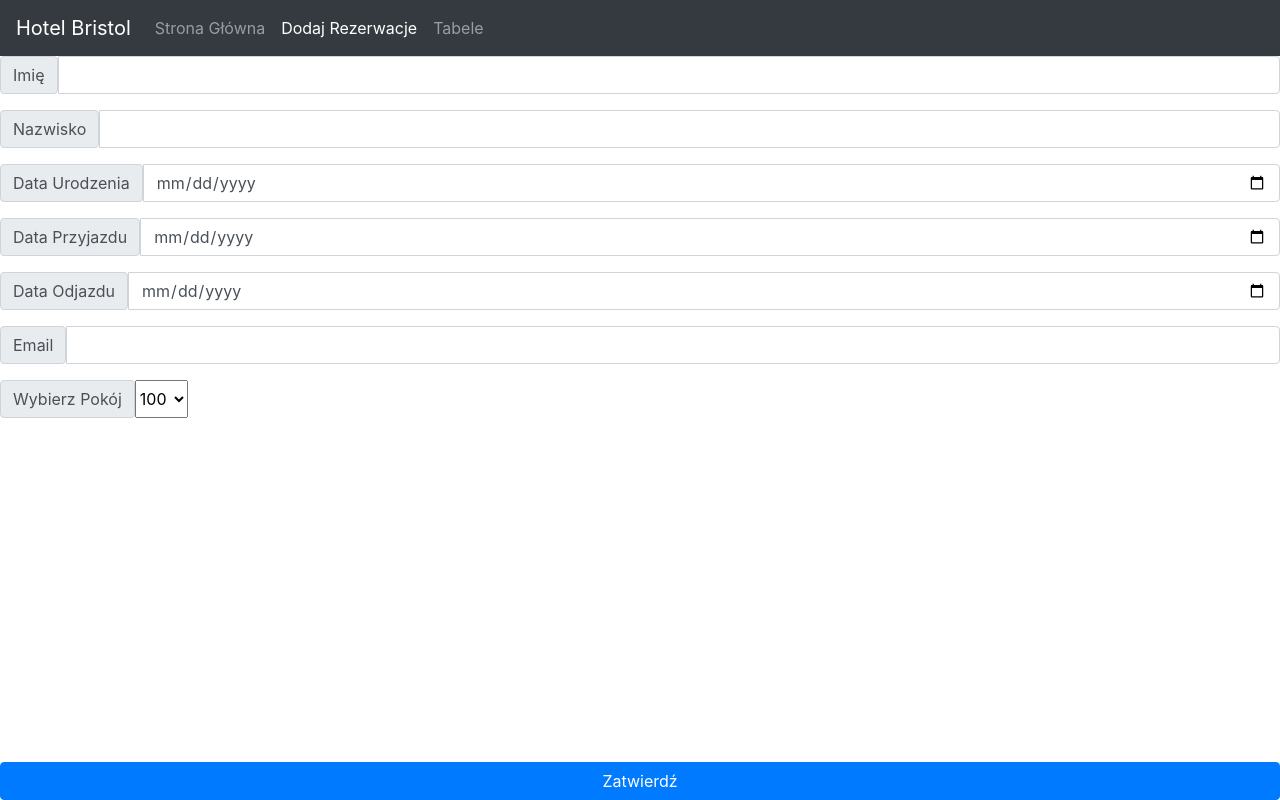
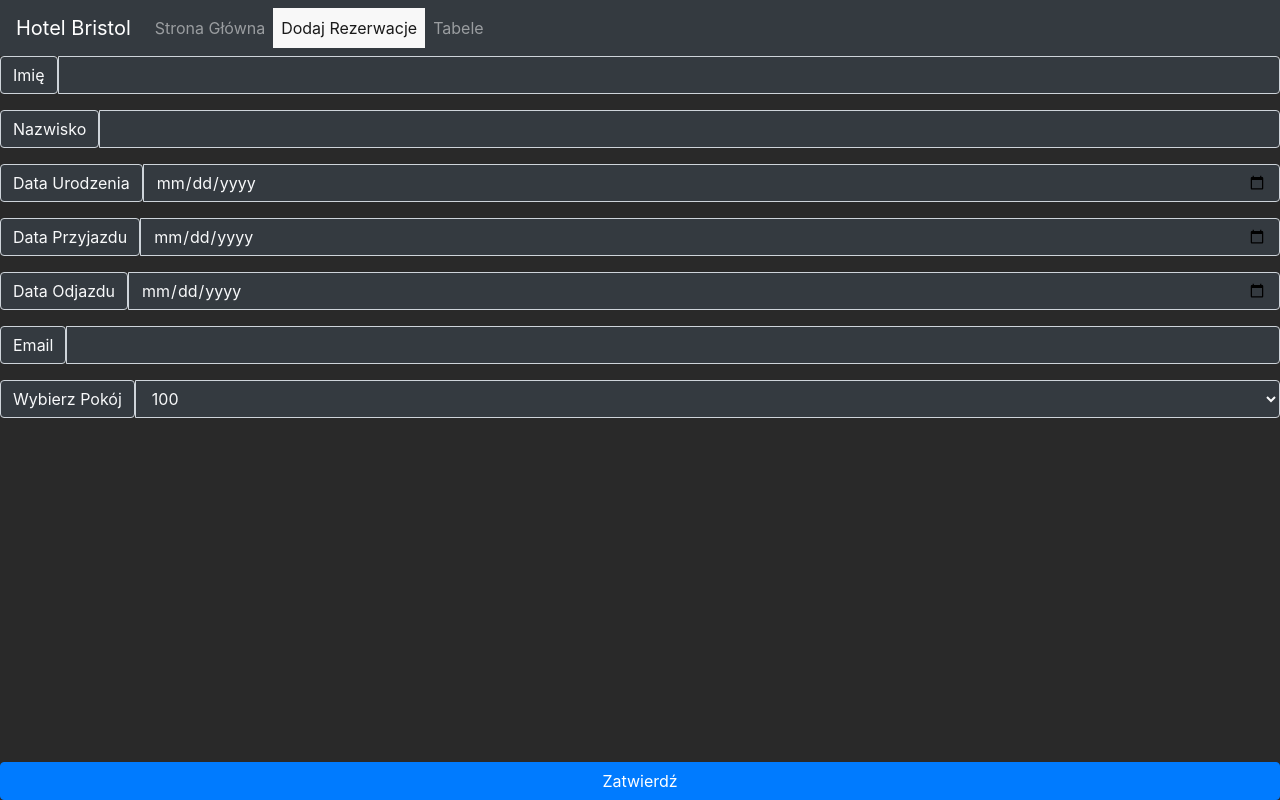
Before and after one commit to Sienkol/Projekt-Aplikacji-Rezerwacyjnej, a Flask app: page /orders in a window 1280 px wide. Run offline with Flask 3, Linux system fonts and the light colour scheme.

```diff
--- a/app.py
+++ b/app.py
@@ -96,7 +96,8 @@ def obecne_rezerwacje():
             room_number=reservation.room_number,
         )
         db.session.add(previous_reservation)
-        db.session.commit()
+    reservations.query.filter(reservations.departure_date < dzisiaj).delete()
+    db.session.commit()
 
     return render_template(
         "obecne_rezerwacje.html", obecne_rezerwacje=obecne_rezerwacje
@@ -117,7 +118,6 @@ def sikuel():
         departure_date = request.form["departure_date"]
         email = request.form["email"]
         room_number = request.form["room_number"]
-
         # Create and add the new Guest to the database
         new_guest = guests(
             first_name=name,
@@ -133,6 +133,7 @@ def sikuel():
             departure_date=departure_date,
             guest_id=new_guest.guest_id,
         )
+
         db.session.add(new_reservation)
         db.session.commit()
 
--- a/templates/base.html
+++ b/templates/base.html
@@ -3,6 +3,35 @@
 <head>
     <link rel="stylesheet" href="https://cdn.jsdelivr.net/npm/bootstrap@4.3.1/dist/css/bootstrap.min.css"
         integrity="sha384-ggOyR0iXCbMQv3Xipma34MD+dH/1fQ784/j6cY/iJTQUOhcWr7x9JvoRxT2MZw1T" crossorigin="anonymous">
+
+    <!-- Dodajmy motyw ciemny z Bootstrapa -->
+    <link rel="stylesheet" href="https://cdn.jsdelivr.net/npm/bootstrap@4.3.1/dist/css/bootstrap.min.css"
+        integrity="sha384-ggOyR0iXCbMQv3Xipma34MD+dH/1fQ784/j6cY/iJTQUOhcWr7x9JvoRxT2MZw1T" crossorigin="anonymous">
+    <style>
+        /* Stylowanie motywu ciemnego */
+        body {
+            background-color: #292929;
+            color: #f8f8f8;
+        }
+
+        .navbar {
+            background-color: #1a1a1a;
+        }
+
+        .navbar .nav-link {
+            color: #f8f8f8;
+        }
+
+        .navbar .nav-link:hover {
+            color: #f8f8f8;
+            background-color: #444444;
+        }
+
+        .navbar .nav-item.active .nav-link {
+            color: #1a1a1a;
+            background-color: #f8f8f8;
+        }
+    </style>
 
     <title>{% block title %}{% endblock %}</title>
 </head>
@@ -33,6 +62,9 @@
     {% block content %}
     {% endblock %}
 
+</body>
+
+</html>
 
 
 </body>
--- a/templates/orders.html
+++ b/templates/orders.html
@@ -3,46 +3,45 @@
 {% block content %}
 <form action="{{url_for('sikuel')}}" method="POST">
 
-    <div class="input-group mb-3 ">
-        <span class="input-group-text" id="basic-addon1">Imię</span>
-        <input type="text" name="name" class="form-control" placeholder="" aria-label="Imię"
-            aria-describedby="basic-addon1">
-    </div>
-
-
     <div class="input-group mb-3">
-        <span class="input-group-text" id="basic-addon1">Nazwisko</span>
-        <input type="text" name="surname" class="form-control" placeholder="" aria-label="Nazwisko"
+        <span class="input-group-text bg-dark text-light" id="basic-addon1">Imię</span>
+        <input type="text" name="name" class="form-control bg-dark text-light" placeholder="" aria-label="Imię"
             aria-describedby="basic-addon1">
     </div>
 
     <div class="input-group mb-3">
-        <span class="input-group-text" id="basic-addon1">Data Urodzenia</span>
-        <input type="date" name="birth_date" data-format="YYYY-MM-DD" class="form-control" placeholder="Data Urodzenia"
-            aria-label="Data Urodzenia" aria-describedby="basic-addon1">
+        <span class="input-group-text bg-dark text-light" id="basic-addon1">Nazwisko</span>
+        <input type="text" name="surname" class="form-control bg-dark text-light" placeholder="" aria-label="Nazwisko"
+            aria-describedby="basic-addon1">
     </div>
 
     <div class="input-group mb-3">
-        <span class="input-group-text" id="basic-addon1">Data Przyjazdu</span>
-        <input type="date" name="arrival_date" data-format="YYYY-MM-DD" class="form-control"
+        <span class="input-group-text bg-dark text-light" id="basic-addon1">Data Urodzenia</span>
+        <input type="date" name="birth_date" data-format="YYYY-MM-DD" class="form-control bg-dark text-light"
+            placeholder="Data Urodzenia" aria-label="Data Urodzenia" aria-describedby="basic-addon1">
+    </div>
+
+    <div class="input-group mb-3">
+        <span class="input-group-text bg-dark text-light" id="basic-addon1">Data Przyjazdu</span>
+        <input type="date" name="arrival_date" data-format="YYYY-MM-DD" class="form-control bg-dark text-light"
             placeholder="Data Przyjazdu" aria-label="Data Przyjazdu" aria-describedby="basic-addon1">
     </div>
 
     <div class="input-group mb-3">
-        <span class="input-group-text" id="basic-addon1">Data Odjazdu</span>
-        <input type="date" name="departure_date" data-format="YYYY-MM-DD" class="form-control"
+        <span class="input-group-text bg-dark text-light" id="basic-addon1">Data Odjazdu</span>
+        <input type="date" name="departure_date" data-format="YYYY-MM-DD" class="form-control bg-dark text-light"
             placeholder="Data Odjazdu" aria-label="Data Odjazdu" aria-describedby="basic-addon1">
     </div>
 
     <div class="input-group mb-3">
-        <span class="input-group-text" id="basic-addon1">Email</span>
-        <input type="text" name="email" class="form-control" placeholder="" aria-label="Nazwisko"
+        <span class="input-group-text bg-dark text-light" id="basic-addon1">Email</span>
+        <input type="text" name="email" class="form-control bg-dark text-light" placeholder="" aria-label="Nazwisko"
             aria-describedby="basic-addon1">
     </div>
 
     <div class="input-group mb-3">
-        <span class="input-group-text" id="addon-wrapping">Wybierz Pokój</span>
-        <select name="room_number">
+        <span class="input-group-text bg-dark text-light" id="addon-wrapping">Wybierz Pokój</span>
+        <select name="room_number" class="form-control bg-dark text-light">
             <option value="100">100</option>
             <option value="101">101</option>
             <option value="102">102</option>
```
Also changed, not shown: templates/tabele.html (+6 -4 lines).
